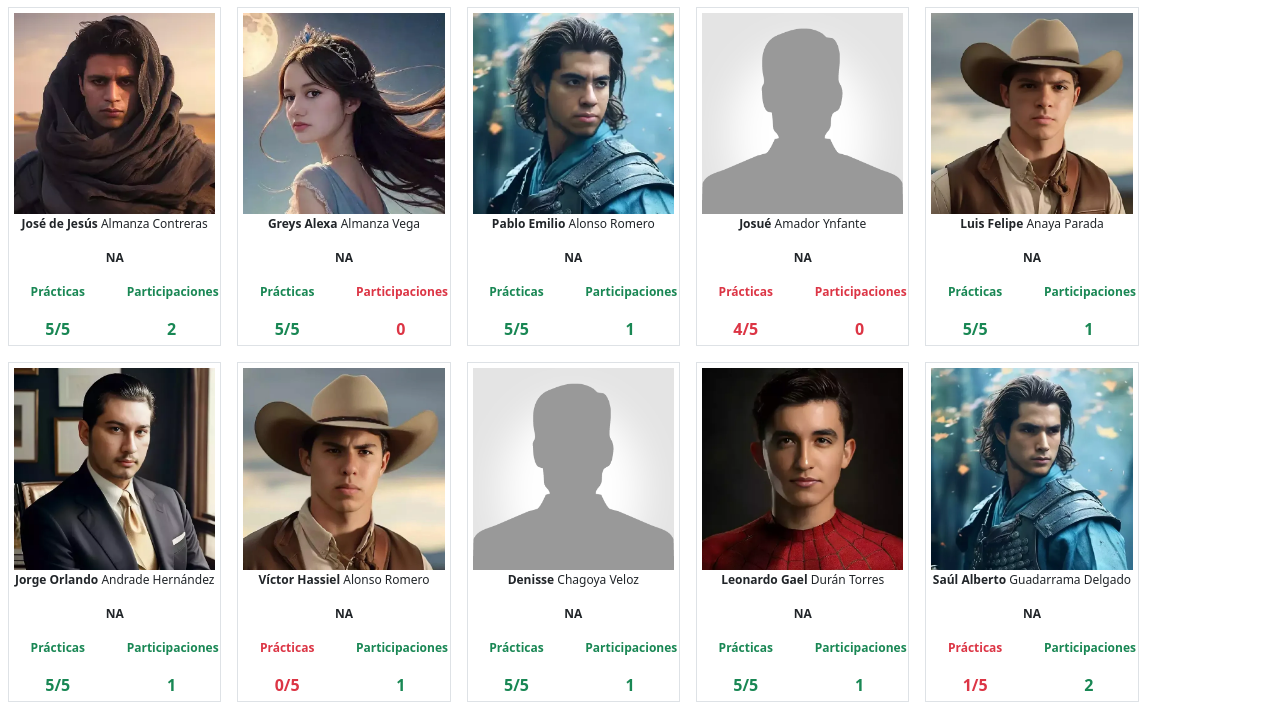
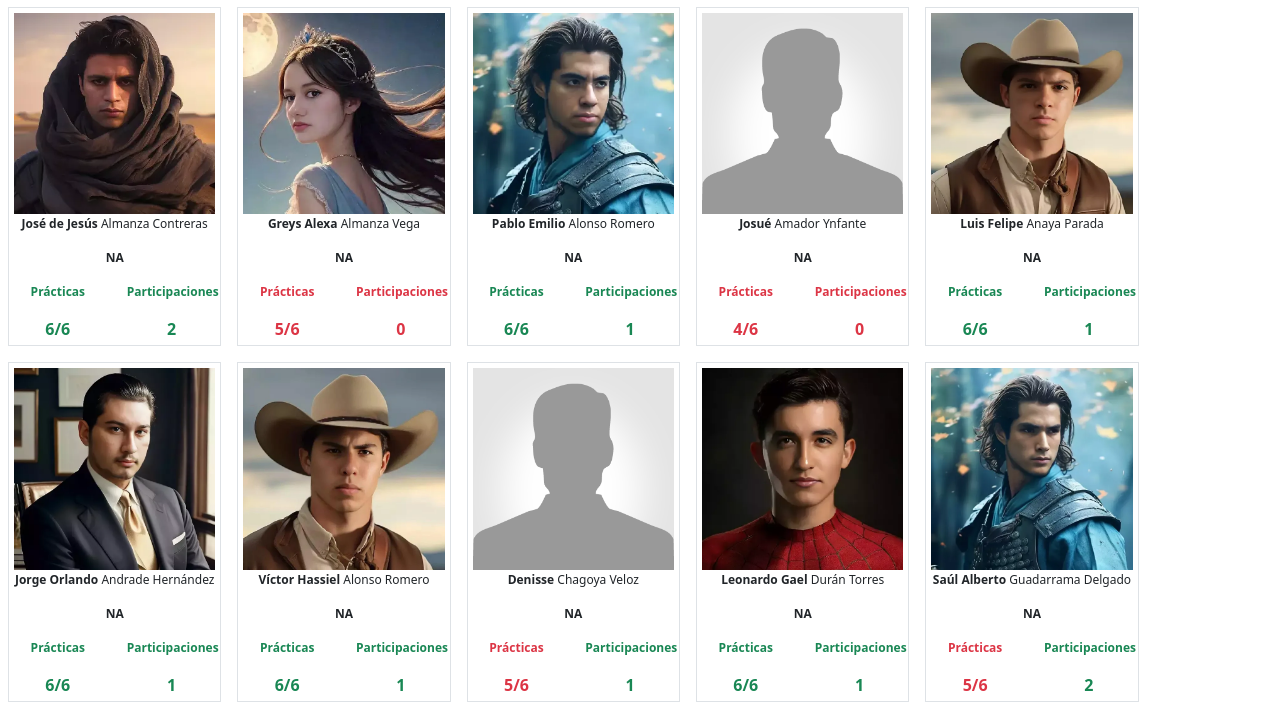
Before and after one commit to grupohernandezalba/301-2024, a plain HTML site: page index.html in a window 1280 px wide. Shown: the part 89-800 px from the top of the page. Drawn offline with nearby package versions, Linux system fonts and the light colour scheme.

Commit message:
actualizacion de practicas

```diff
--- a/alumnos.json
+++ b/alumnos.json
@@ -3,7 +3,7 @@
         "nombre" : "José de Jesús",
         "apellidos" : "Almanza Contreras",
         "participaciones" : 2,
-        "practicas" : 5,
+        "practicas" : 6,
         "foto" : "imagenes/jose-de-jesus-almanza.webp",
         "equipo" : "NA"
     },
@@ -19,7 +19,7 @@
         "nombre" : "Pablo Emilio",
         "apellidos" : "Alonso Romero",
         "participaciones" : 1,
-        "practicas" : 5,
+        "practicas" : 6,
         "foto" : "imagenes/pablo.webp",
         "equipo" : "NA"
     },
@@ -35,7 +35,7 @@
         "nombre" : "Luis Felipe",
         "apellidos" : "Anaya Parada",
         "participaciones" : 1,
-        "practicas" : 5,
+        "practicas" : 6,
         "foto" : "imagenes/luis-felipe.webp",
         "equipo" : "NA"
     },
@@ -43,7 +43,7 @@
         "nombre" : "Jorge Orlando",
         "apellidos" : "Andrade Hernández",
         "participaciones" : 1,
-        "practicas" : 5,
+        "practicas" : 6,
         "foto" : "imagenes/orlando.webp",
         "equipo" : "NA"
     },
@@ -51,7 +51,7 @@
         "nombre" : "Víctor Hassiel",
         "apellidos" : "Alonso Romero",
         "participaciones" : 1,
-        "practicas" : 0,
+        "practicas" : 6,
         "foto" : "imagenes/victor.webp",
         "equipo" : "NA"
     },
@@ -67,7 +67,7 @@
         "nombre" : "Leonardo Gael",
         "apellidos" : "Durán Torres",
         "participaciones" : 1,
-        "practicas" : 5,
+        "practicas" : 6,
         "foto" : "imagenes/leo.webp",
         "equipo" : "NA"
     },
@@ -75,7 +75,7 @@
         "nombre" : "Saúl Alberto",
         "apellidos" : "Guadarrama Delgado",
         "participaciones" : 2,
-        "practicas" : 1,
+        "practicas" : 5,
         "foto" : "imagenes/saul.webp",
         "equipo" : "NA"
     },
@@ -83,7 +83,7 @@
         "nombre" : "Saray Alexandra",
         "apellidos" : "Martínez",
         "participaciones" : 1,
-        "practicas" : 3,
+        "practicas" : 5,
         "foto" : "imagenes/saray.webp",
         "equipo" : "NA"
     },
@@ -91,15 +91,15 @@
         "nombre" : "Christopher",
         "apellidos" : "Rojas García",
         "participaciones" : 2,
-        "practicas" : 4,
+        "practicas" : 5,
         "foto" : "imagenes/cris.webp",
         "equipo" : "NA"
     },
     {
         "nombre" : "Diego Sebastián",
         "apellidos" : "Rojas Guerrero",
-        "participaciones" : 2,
-        "practicas" : 0,
+        "participaciones" : 3,
+        "practicas" : 5,
         "foto" : "imagenes/sin-imagen.png",
         "equipo" : "NA"
     },
@@ -107,7 +107,7 @@
         "nombre" : "Carlos Manuel",
         "apellidos" : "Serrano Aguilar",
         "participaciones" : 1,
-        "practicas" : 0,
+        "practicas" : 6,
         "foto" : "imagenes/sin-imagen.png",
         "equipo" : "NA"
     }
--- a/index.html
+++ b/index.html
@@ -72,7 +72,7 @@
 
                 html = '';
                 let contador = 0;
-                let totalPracticas = 5;
+                let totalPracticas = 6;
                 let totalParticipaciones = 1;
                 alumnos.forEach( function(alumno) {
 
```
